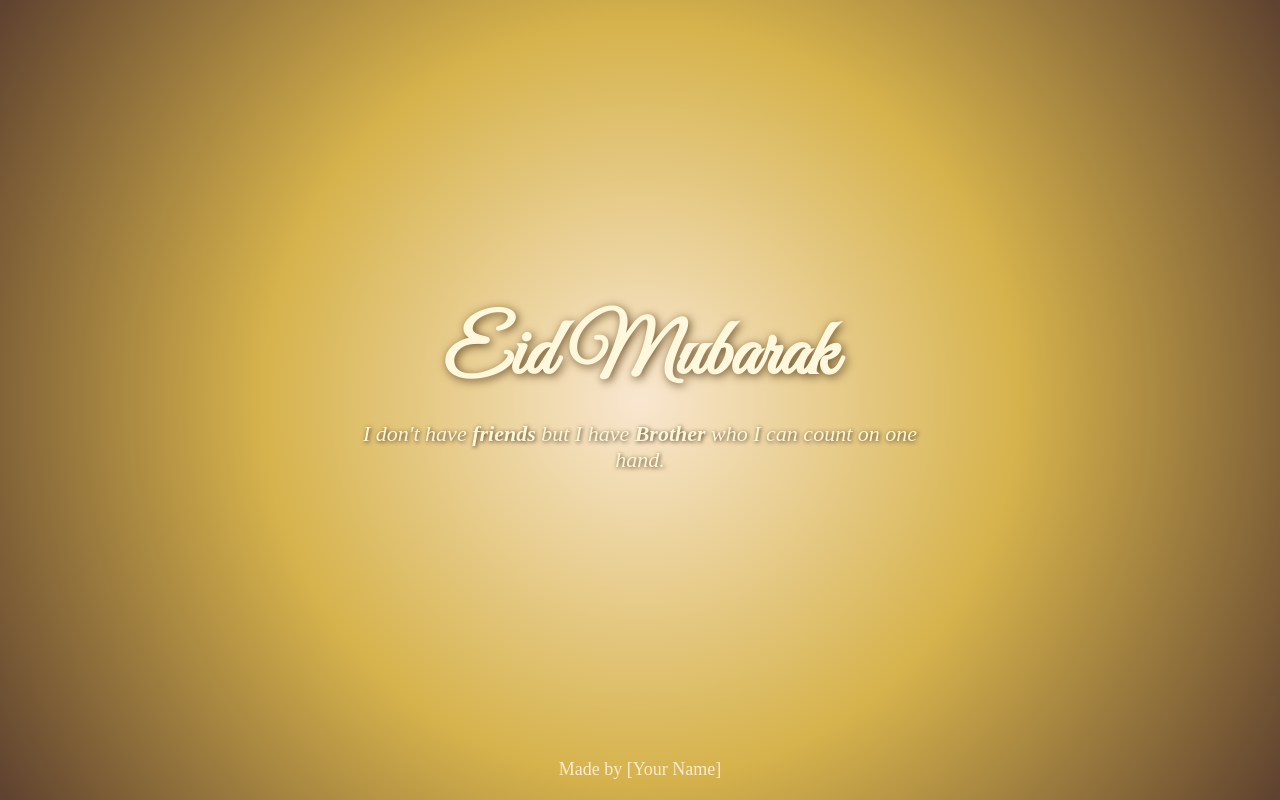
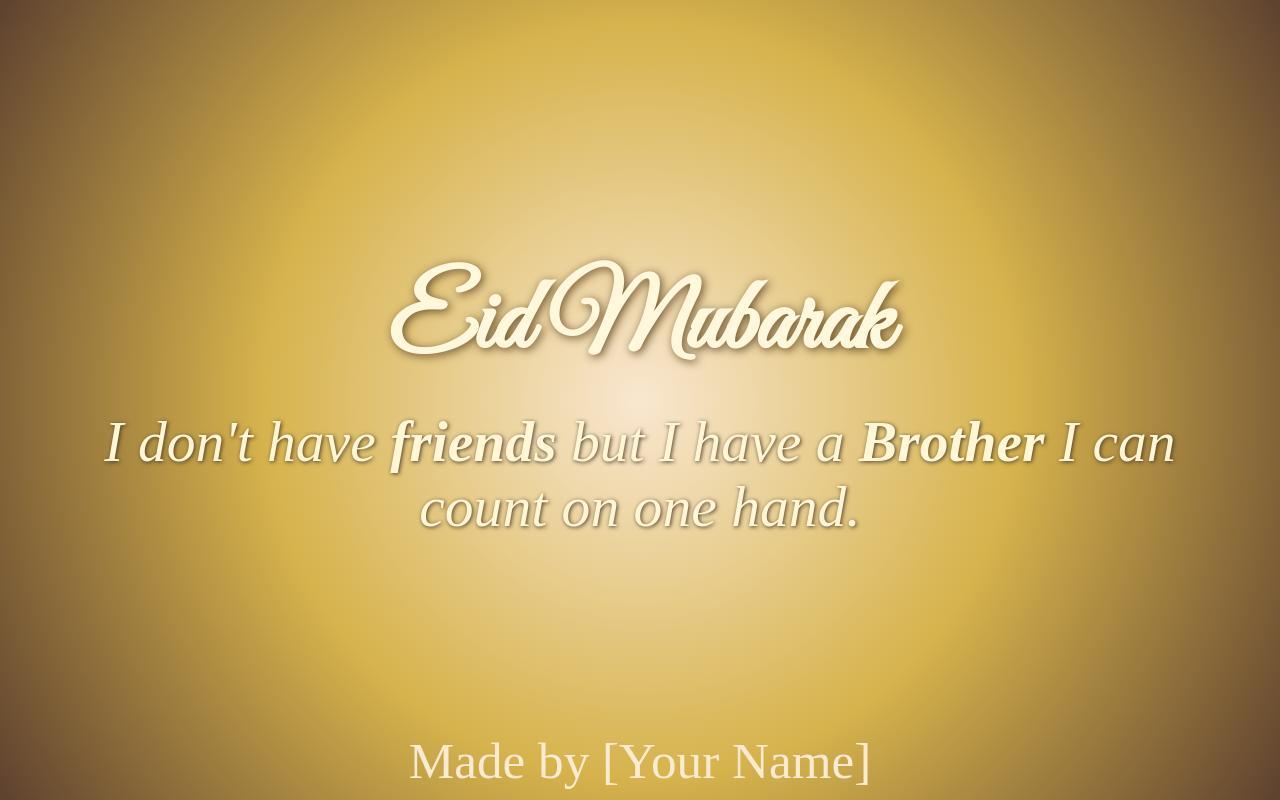
Before and after one commit to Captain-182/Eid, a plain HTML site: page friend.html in a window 1280 px wide. Drawn offline with Linux system fonts and the light colour scheme; a web font is replaced by a local one.

Commit message:
friend.html

```diff
--- a/friend.html
+++ b/friend.html
@@ -2,13 +2,18 @@
 <html lang="en">
 <head>
   <meta charset="UTF-8">
+  <meta name="viewport" content="width=device-width, initial-scale=1.0">
   <title>Eid Mubarak Friend</title>
   <link href="https://fonts.googleapis.com/css2?family=Great+Vibes&family=Playfair+Display:ital@1&display=swap" rel="stylesheet">
   <style>
+    * {
+      box-sizing: border-box;
+    }
+
     body {
       margin: 0;
       padding: 0;
-      height: 100vh;
+      min-height: 100vh;
       background: radial-gradient(circle at center, #f9e7d0, #d6b34c, #5e412f);
       font-family: 'Playfair Display', serif;
       display: flex;
@@ -22,7 +27,8 @@
 
     h1 {
       font-family: 'Great Vibes', cursive;
-      font-size: 80px;
+      font-size: 8vw;
+      max-font-size: 80px;
       color: #fff8dc;
       text-shadow: 2px 2px 10px #6b4f29;
       margin: 0;
@@ -30,17 +36,18 @@
 
     p.subtitle {
       font-style: italic;
-      font-size: 22px;
-      margin-top: 15px;
-      max-width: 600px;
+      font-size: 4.5vw;
+      max-width: 90%;
       color: #fff7d5;
+      margin: 20px auto 0;
       text-shadow: 1px 1px 4px #4d3825;
     }
 
     footer {
       position: absolute;
-      bottom: 20px;
-      font-size: 18px;
+      bottom: 10px;
+      font-size: 4vw;
+      max-font-size: 18px;
       color: #f9ebd2;
     }
   </style>
@@ -48,7 +55,7 @@
 <body>
   <h1>Eid Mubarak</h1>
   <p class="subtitle">
-    I don't have <b>friends</b> but I have <b>Brother</b> who I can count on one hand.
+    I don't have <b>friends</b> but I have a <b>Brother</b> I can count on one hand.
   </p>
   <footer>Made by [Your Name]</footer>
 </body>
```
